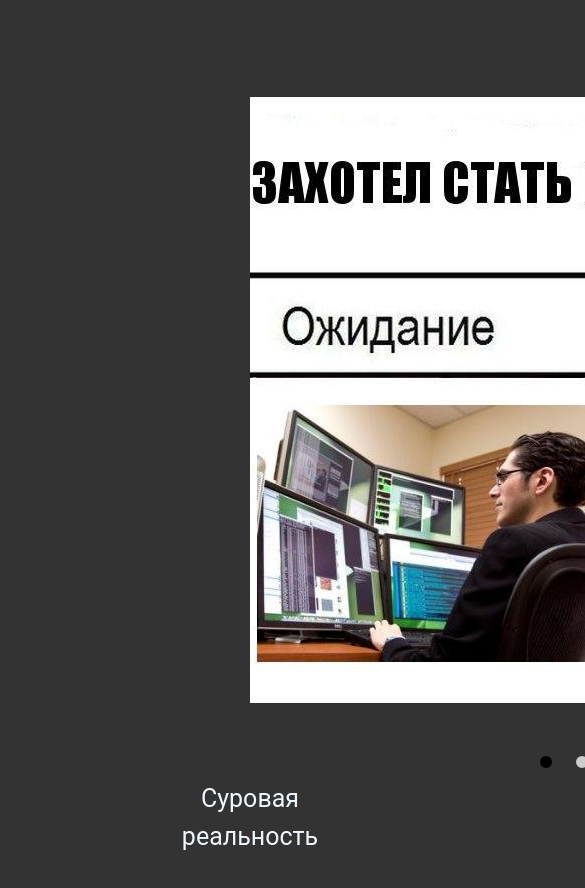
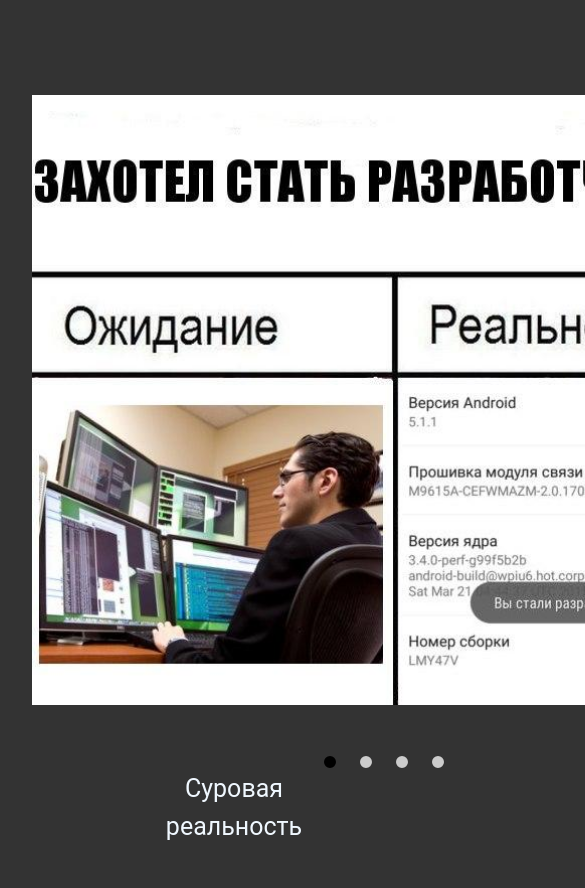
Before and after one commit to al-bertes/cssMemSlider, a website: page cssMemSlider/index.html in a window 390 px wide. Shown: the top 888 px of the page, 585 px wide, since content can reach past the window. Drawn offline with Linux system fonts and the light colour scheme.

Commit message:
fix: fix adaptiv

```diff
--- a/cssMemSlider/css/style.css
+++ b/cssMemSlider/css/style.css
@@ -120,14 +120,23 @@
 
   @media screen and (min-width: 320px) and (max-width: 767px) {
     .description {
-        margin-top: 860px;
-       position: fixed;
+        margin-top: 840px;
+        position: fixed;
         overflow: visible;
+        margin-right: 300px;
       }
 
     .wrapper {
       background-color: #333;
       height: 900px;
-      width: 1200px;
+      width: 768px;
+    }
+    .slider {
+      width: 100%;
+    }
+    img {
+      object-fit: contain;
+      width: 100%;
+      height: 100%;
     }
   }
```
